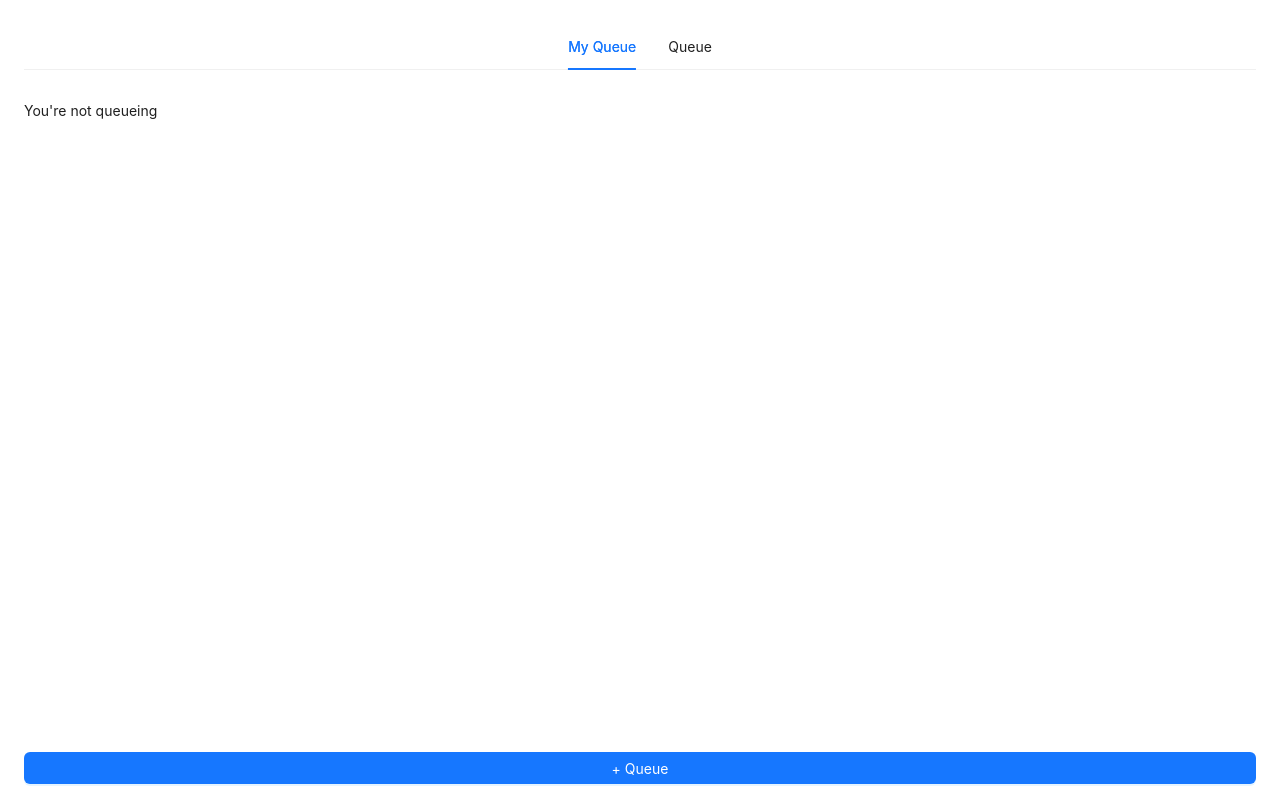
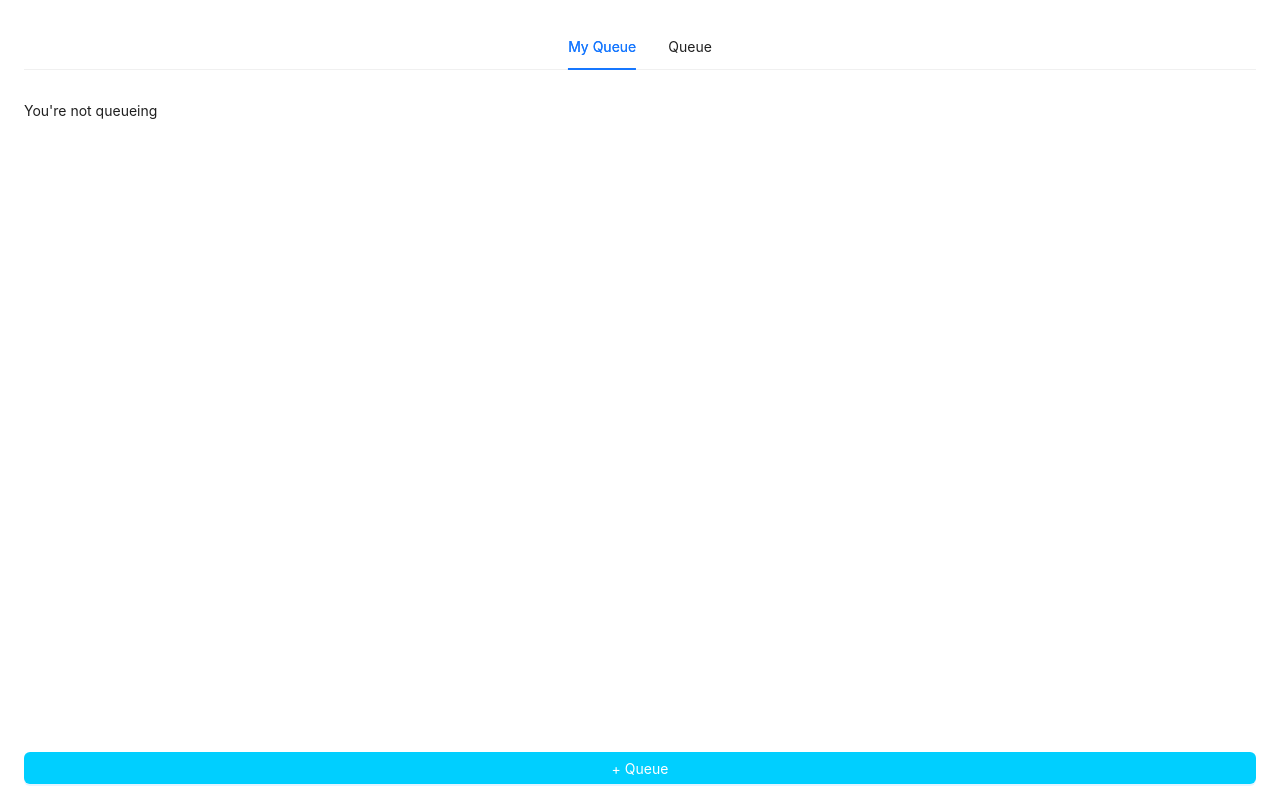
Before and after one commit to carol-lim/shower-queue-app, a React (Vite) app in the folder frontend/: page /home in a window 1280 px wide. Built offline with nearby package versions, Linux system fonts and the light colour scheme; no server answers.

Commit message:
Change button background color to #00cfff

```diff
--- a/frontend/src/components/AddQueueButton.jsx
+++ b/frontend/src/components/AddQueueButton.jsx
@@ -1,10 +1,11 @@
 import React from "react";
 import { Button, Flex } from "antd";
+import { BgColorsOutlined } from "@ant-design/icons";
 
 const AddQueueButton = () => (
   <div className="app-footer">
     <Flex vertical gap="small" style={{ width: "100%" }}>
-      <Button type="primary" block>
+      <Button type="primary" style={{ background: "#00cfff" }} block>
         + Queue
       </Button>
     </Flex>
```
